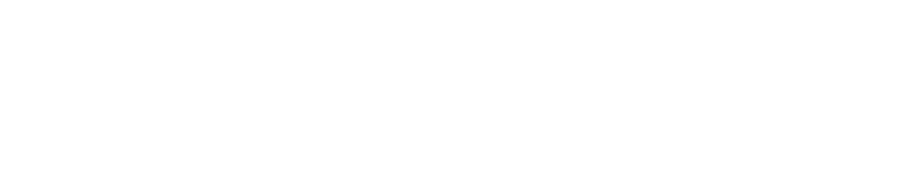
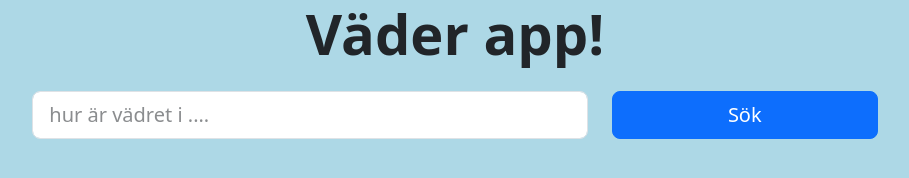
Before and after one commit to Oliverpe/portablaformat, a plain HTML site: page index.html in a window 1280 px wide. Shown: the whole page, without its empty margins (185-1094 px from the left). Drawn offline with nearby package versions, Linux system fonts and the light colour scheme.

Commit message:
Update index.html

```diff
--- a/index.html
+++ b/index.html
@@ -3,9 +3,31 @@
   <head>
     <meta charset="utf-8">
     <meta name="viewport" content="width=device-width, initial-scale=1, shrink-to-fit=no">
+    <link href="https://cdn.jsdelivr.net/npm/bootstrap@5.3.0/dist/css/bootstrap.min.css" rel="stylesheet">
+    <link rel="stylesheet" href="style.css">
     <title>Startkod</title>
   </head>
   <body>
+    <div id="container py-5">
+      <h1 class="text-center mb-4 display-4 fw-bold">Väder app!</h1>
+    <div class="row justify-content-center mb-4">
+      <div class="col-md-8">
+        <form id="sokfaltform" class="row g-3r">
+        <div class="col-md-8">
+          <input type="text" id="sokfalt" class="form-control form-control-lg" placeholder="hur är vädret i ....">
+        </div>
+        <div class="col-md-4">
+          <button type="submit" class="btn btn-primary btn-lg w-100" id="sokKnapp">
+            Sök
+          </button>
+        </div>
+      </form>
+    </div>
+  </div>
+  <div id="weather_card" class="weather_card"></div>
+</div>
+
+
     <script src="script.js"></script>
   </body>
 </html>
```
